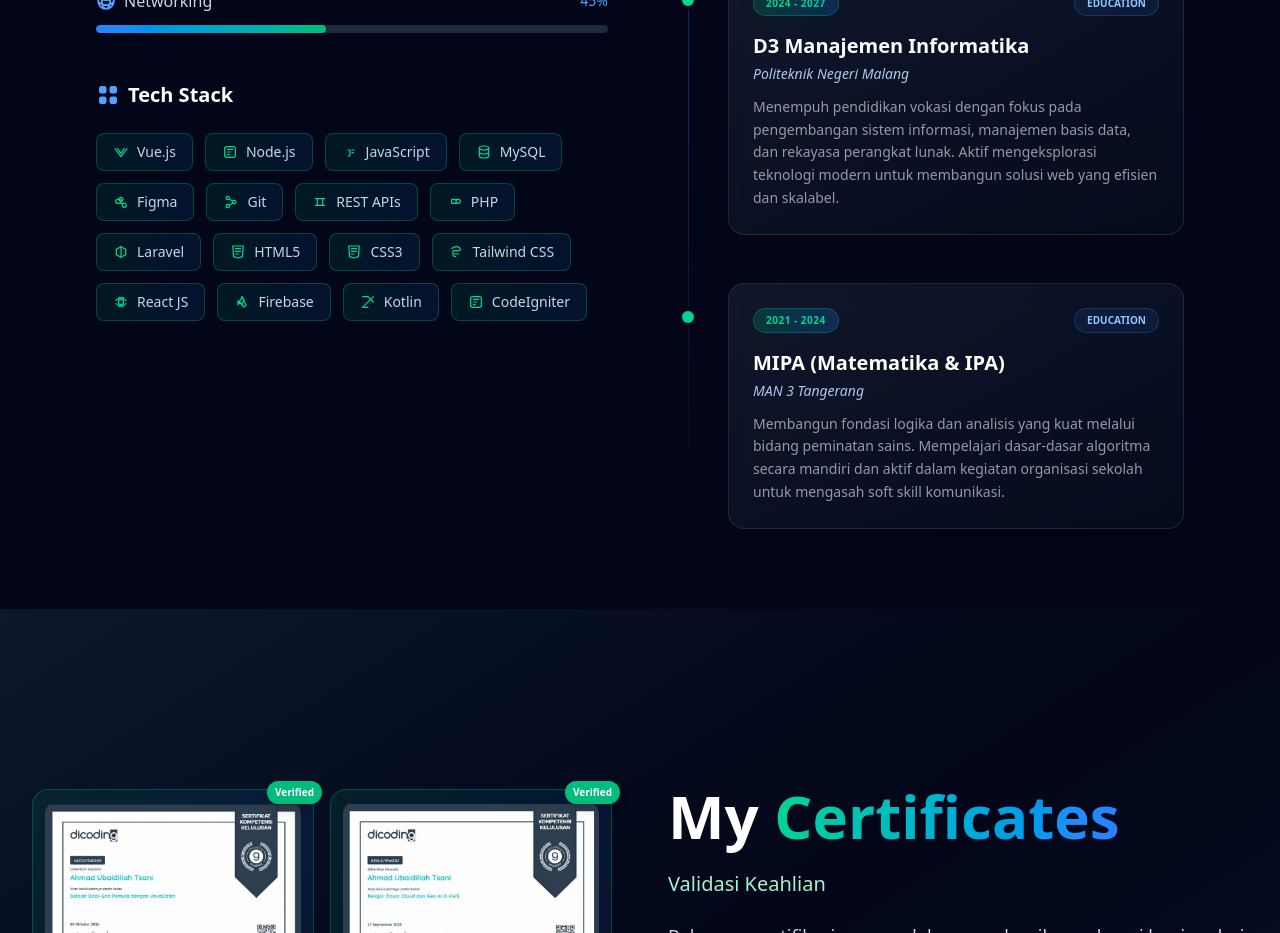
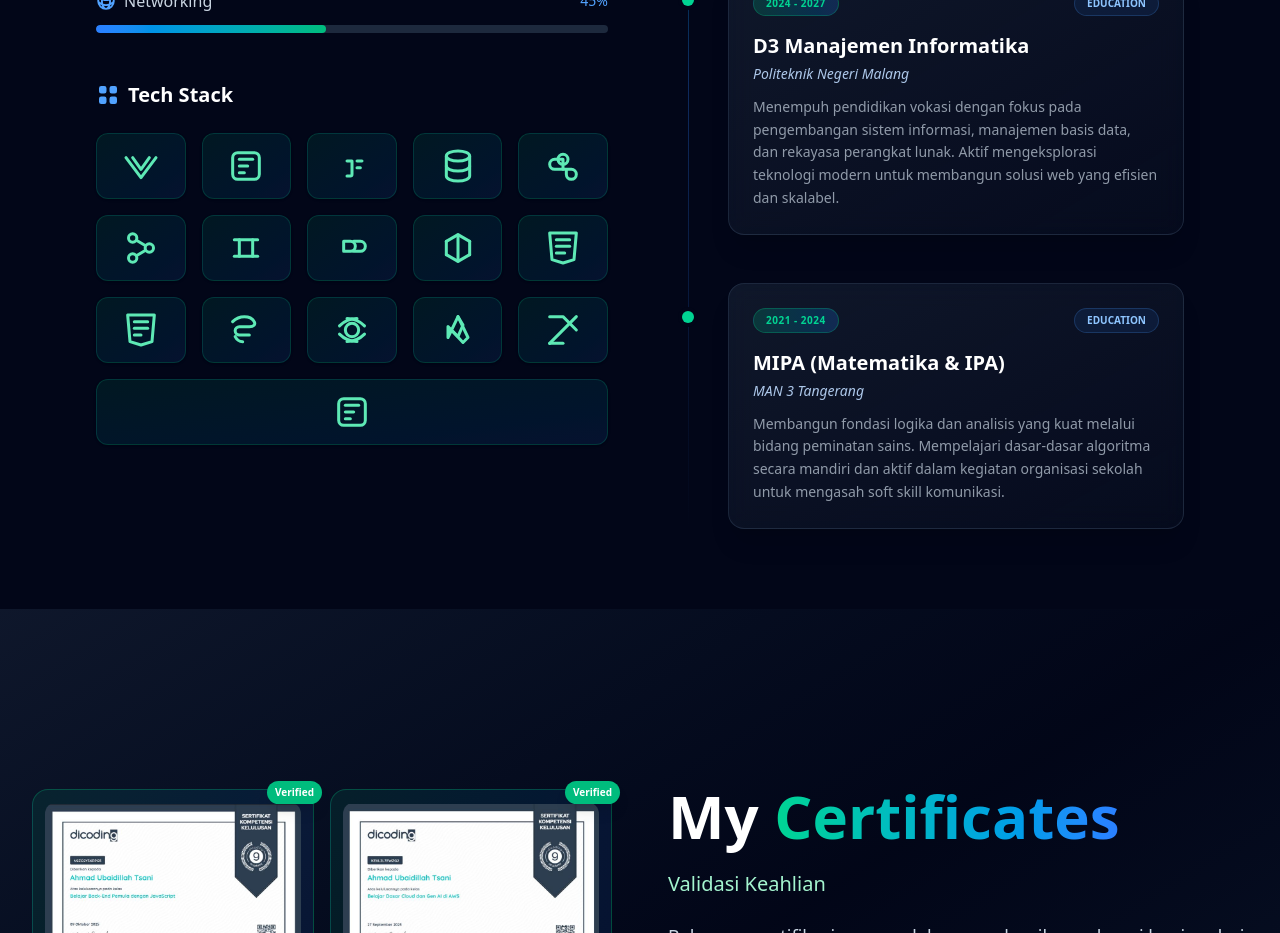
Before and after one commit to Madiennasaa/portov2, a Vue app: page / in a window 1280 px wide. Shown: the part 2660-3593 px from the top of the page. Built offline with nearby package versions, Linux system fonts and the light colour scheme.

Commit message:
fix: improve project card tech stack overflow

```diff
--- a/src/components/ExperienceSkills.vue
+++ b/src/components/ExperienceSkills.vue
@@ -45,15 +45,16 @@
                             <Squares2X2Icon class="w-6 h-6 text-blue-400" />
                             Tech Stack
                         </h4>
-                        <div class="flex flex-wrap gap-3">
-                            <span
+                        <div class="flex flex-wrap items-center justify-between gap-3 sm:gap-4">
+                            <div
                                 v-for="tech in techStack"
                                 :key="tech.name"
-                                class="inline-flex items-center gap-2 rounded-lg border border-emerald-500/30 bg-gradient-to-r from-emerald-500/10 to-blue-500/10 px-4 py-2 text-sm font-medium text-slate-300 transition-all duration-300 hover:scale-105 hover:border-emerald-400/50"
+                                class="flex flex-1 min-w-[56px] basis-[calc(25%-0.75rem)] items-center justify-center rounded-xl border border-emerald-500/20 bg-gradient-to-br from-emerald-500/10 to-blue-500/10 p-3 shadow-sm transition-all duration-300 hover:scale-105 hover:border-emerald-400/50 sm:min-w-[64px] sm:basis-[calc(16.66%-0.75rem)]"
+                                :title="tech.name"
                             >
-                                <span class="flex h-4 w-4 shrink-0 items-center justify-center text-emerald-400" v-html="tech.icon"></span>
-                                <span>{{ tech.name }}</span>
-                            </span>
+                                <span class="flex h-8 w-8 items-center justify-center text-emerald-300 sm:h-10 sm:w-10" v-html="tech.icon"></span>
+                                <span class="sr-only">{{ tech.name }}</span>
+                            </div>
                         </div>
                     </div>
                 </div>
--- a/src/components/Projects.vue
+++ b/src/components/Projects.vue
@@ -52,9 +52,9 @@
                             />
 
                             <!-- Overlay -->
-                            <div class="absolute inset-0 bg-gradient-to-t from-slate-950 from-50% via-slate-950/80 to-slate-950/40 opacity-0 group-hover:opacity-100 transition-opacity duration-400 flex flex-col justify-end p-4 sm:p-6 overflow-hidden">
+                            <div class="absolute inset-0 flex flex-col bg-gradient-to-t from-slate-950 from-50% via-slate-950/80 to-slate-950/40 p-4 opacity-0 transition-opacity duration-400 group-hover:opacity-100 sm:p-6 overflow-hidden">
                                 <!-- Tags -->
-                                <div class="flex flex-wrap gap-2 mb-3 w-full max-w-full translate-y-3 opacity-0 group-hover:translate-y-0 group-hover:opacity-100 transition-all duration-300 delay-[50ms]">
+                                <div class="flex flex-wrap gap-2 w-full max-w-full translate-y-3 opacity-0 transition-all duration-300 delay-[50ms] group-hover:translate-y-0 group-hover:opacity-100">
                                     <span
                                         v-for="tag in project.tags"
                                         :key="tag"
@@ -64,13 +64,14 @@
                                     </span>
                                 </div>
 
+                                <div class="mt-4 flex flex-1 flex-col justify-end">
                                     <!-- Title -->
-                                <h3 class="text-white font-bold text-lg mb-2 translate-y-3 opacity-0 group-hover:translate-y-0 group-hover:opacity-100 transition-all duration-300 delay-[100ms] break-words">
+                                    <h3 class="text-lg font-bold text-white break-words translate-y-3 opacity-0 transition-all duration-300 delay-[100ms] group-hover:translate-y-0 group-hover:opacity-100">
                                         {{ project.title }}
                                     </h3>
 
                                     <!-- Description -->
-                                <p class="text-slate-300 text-sm leading-relaxed mb-4 translate-y-3 opacity-0 group-hover:translate-y-0 group-hover:opacity-100 transition-all duration-300 delay-[150ms] break-words">
+                                    <p class="mt-2 flex-1 text-sm leading-relaxed text-slate-300 break-words translate-y-3 opacity-0 transition-all duration-300 delay-[150ms] group-hover:translate-y-0 group-hover:opacity-100">
                                         {{ project.description }}
                                     </p>
 
@@ -79,12 +80,13 @@
                                         :href="project.link"
                                         target="_blank"
                                         rel="noopener noreferrer"
-                                    class="inline-flex items-center self-start text-emerald-400 font-semibold text-sm translate-y-3 opacity-0 group-hover:translate-y-0 group-hover:opacity-100 transition-all duration-300 delay-[200ms] mt-auto"
+                                        class="mt-4 inline-flex items-center self-start text-sm font-semibold text-emerald-400 translate-y-3 opacity-0 transition-all duration-300 delay-[200ms] group-hover:translate-y-0 group-hover:opacity-100"
                                         @click.stop
                                     >
                                         View on GitHub
-                                    <ArrowRightIcon class="w-4 h-4 ml-2 group-hover:translate-x-1 transition-transform duration-300" />
+                                        <ArrowRightIcon class="ml-2 h-4 w-4 transition-transform duration-300 group-hover:translate-x-1" />
                                     </a>
+                                </div>
                             </div>
                         </div>
                     </SwiperSlide>
```
Lines whose indentation alone changed are shown as unchanged.
